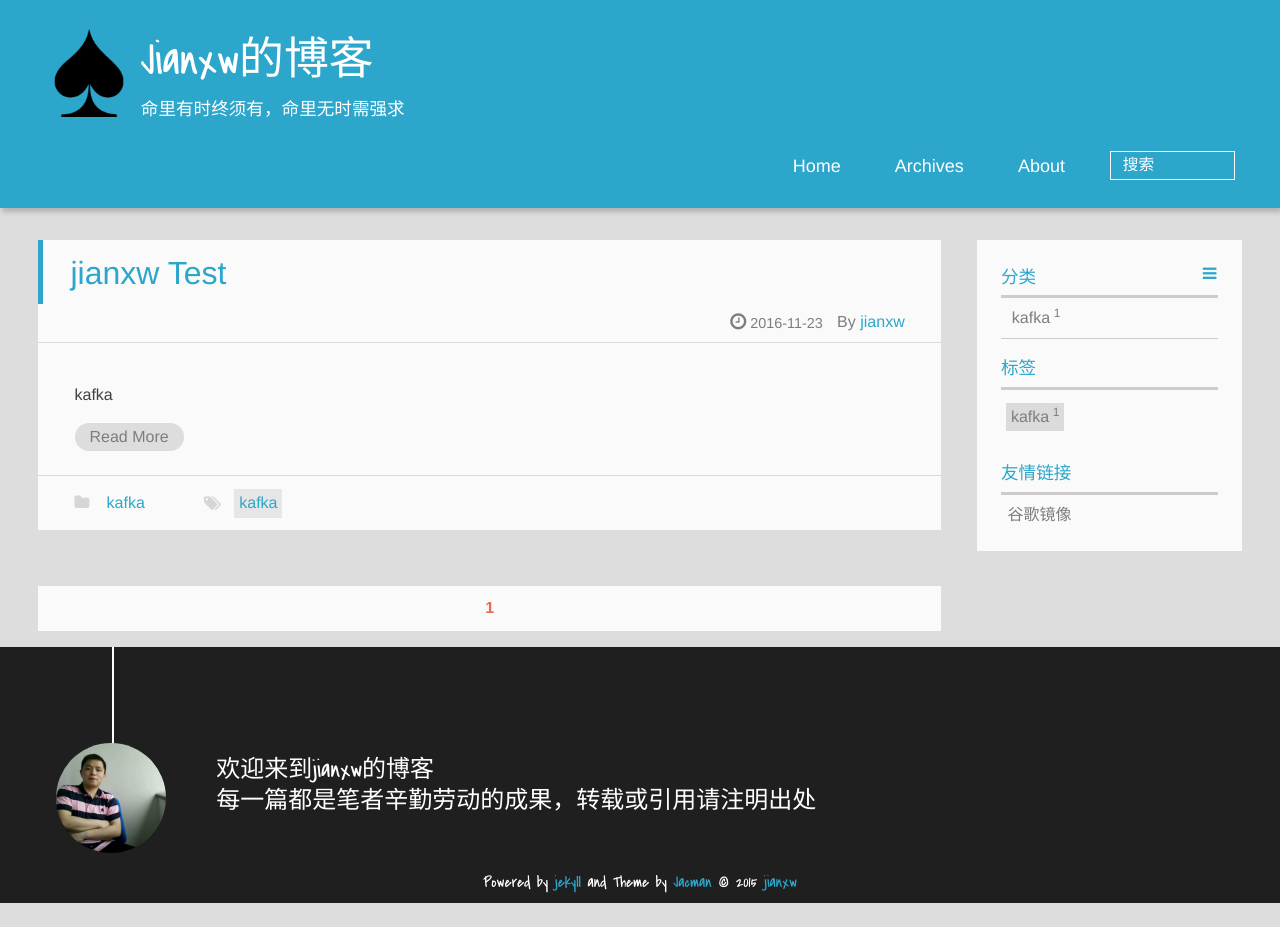
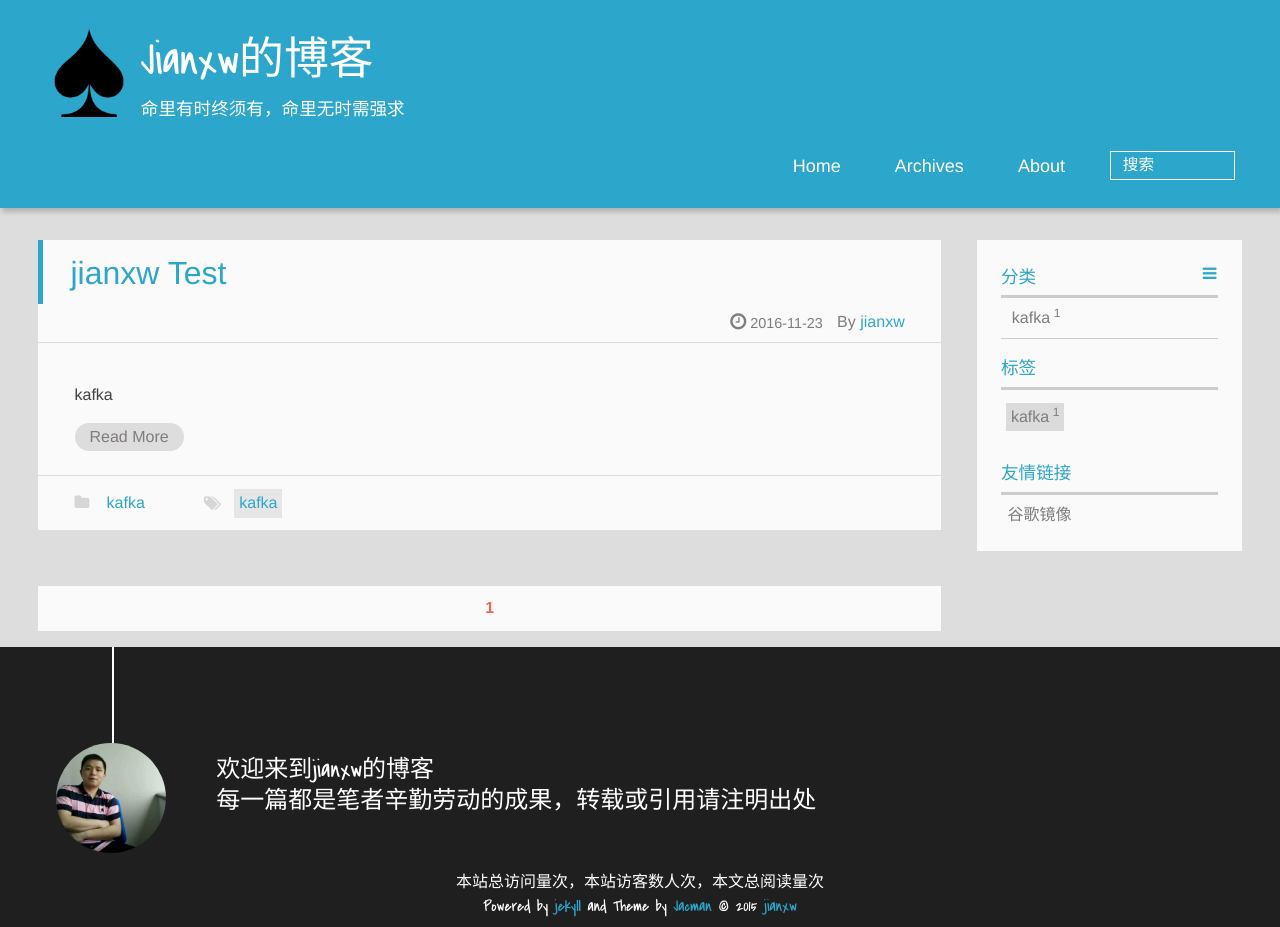
Before and after one commit to jianxw/jianxw.github.io, a Jekyll site: the page built from index.html, in a window 1280 px wide. Built offline with Jekyll 4.4.1, drawn with Linux system fonts in a browser that asks for light colours; Markdown is read by kramdown in place of the engine named in the settings; the list of posts is cut into pages by our own code; comment, search, counter and statistics services are not loaded; before the commit the page ends 903 px from its top, so only the background shows below that.

Commit message:
提交百度统计的footer代码

```diff
--- a/_includes/_partial/footer.html
+++ b/_includes/_partial/footer.html
@@ -60,7 +60,7 @@
 				-->
 
 		<p class="copyright">
-        <!--本站总访问量<span id="busuanzi_value_site_pv"></span>次，本站访客数<span id="busuanzi_value_site_uv"></span>人次，本文总阅读量<span id="busuanzi_value_page_pv"></span>次<br/>-->
+        本站总访问量<span id="busuanzi_value_site_pv"></span>次，本站访客数<span id="busuanzi_value_site_uv"></span>人次，本文总阅读量<span id="busuanzi_value_page_pv"></span>次<br/>
 		Powered by <a href="http://jekyllrb.com" target="_blank" title="jekyll">jekyll</a> and Theme by <a href="https://github.com/wuchong/jacman" target="_blank" title="Jacman">Jacman</a> © 2015
 		{% if site.author.name %}
 		<a href="{{ site.root }}about" target="_blank" title="{{ site.author.name }}">{{ site.author.name }}</a>
```
